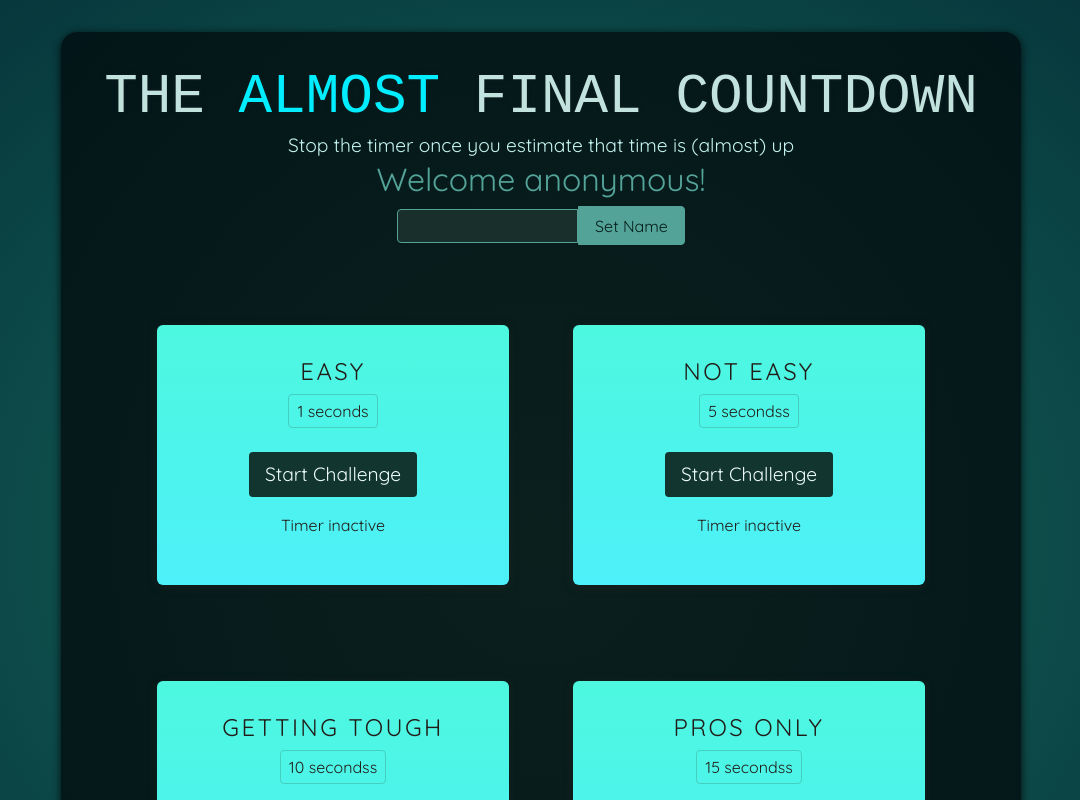
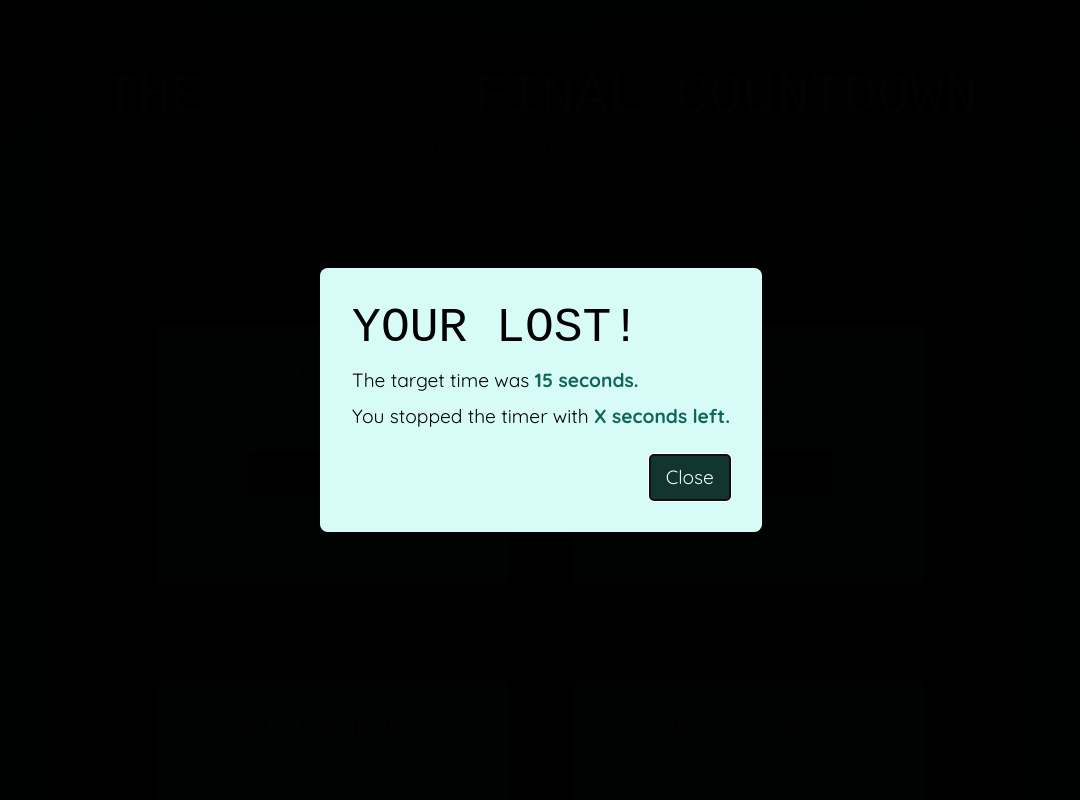
Before and after one commit to yocong/react-study-202406, a React (Create React App) app: page / in a window 1280 px wide. Shown: the top 800 px of the page, without its empty margins (99-1179 px from the left). Built offline with nearby package versions, Linux system fonts and the light colour scheme; the HTML template or start-up script is replaced by a standard one; a web font is replaced by a local one.

Commit message:
# dialog 태그 제어하기

```diff
--- /dev/null
+++ b/src/components/Ref/ResultModal.js
@@ -0,0 +1,24 @@
+import React, { useEffect, useRef } from 'react';
+
+const ResultModal = ({result, targetTime}) => {
+
+  const dialog = useRef();
+
+  useEffect(() => {
+    dialog.current.showModal();
+  }, []);
+
+  // dialog 태그: 모달의 모든 함수를 제공하는 태그
+  return (
+    <dialog ref={dialog} className="result-modal">
+      <h2>Your {result}!</h2>
+      <p>The target time was <strong>{targetTime} seconds.</strong></p>
+      <p>You stopped the timer with <strong>X seconds left.</strong></p>
+      <form method="dialog">
+        <button>Close</button>
+      </form>
+    </dialog>
+  );
+};
+
+export default ResultModal;
--- a/src/components/Ref/TimeChallenge.js
+++ b/src/components/Ref/TimeChallenge.js
@@ -1,4 +1,5 @@
 import React, { useState, useRef } from 'react';
+import ResultModal from './ResultModal';
 
 const TimerChallenge = ({ title, targetTime }) => {
 
@@ -27,9 +28,10 @@
   };
 
   return (
+    <>
+    {<ResultModal targetTime={targetTime} result="lost" />}
     <section className="challenge">
       <h2>{title}</h2>
-      {timerExpired && <p>You lost!</p>}
       <p className="challenge-time">
         {targetTime} seconds{targetTime > 1 ? 's' : ''}
       </p>
@@ -42,6 +44,7 @@
         {timerStarted ? 'Time is running...' : 'Timer inactive'}
       </p>
     </section>
+    </>
   );
 };
 
--- a/src/index.css
+++ b/src/index.css
@@ -154,7 +154,7 @@
 }
 
 .result-modal::backdrop {
-  background: rgba(0, 0, 0, 0.9);
+  background: rgba(0, 0, 0, 0.7);
 }
 
 .result-modal h2 {
```
